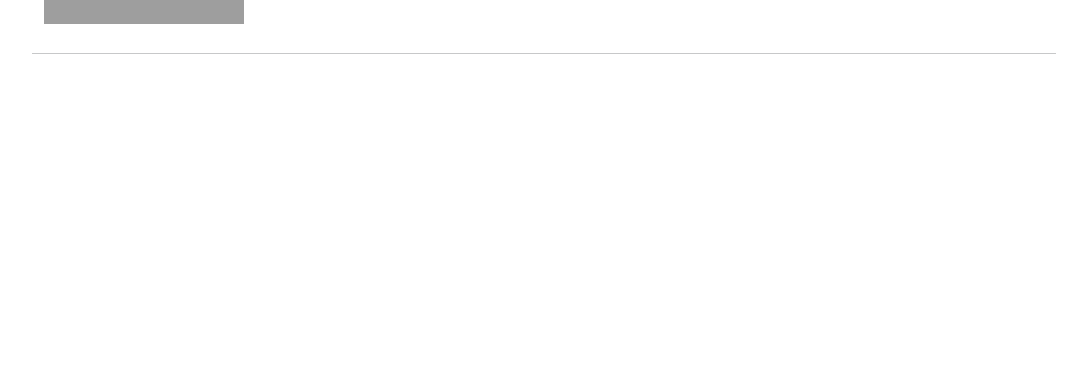
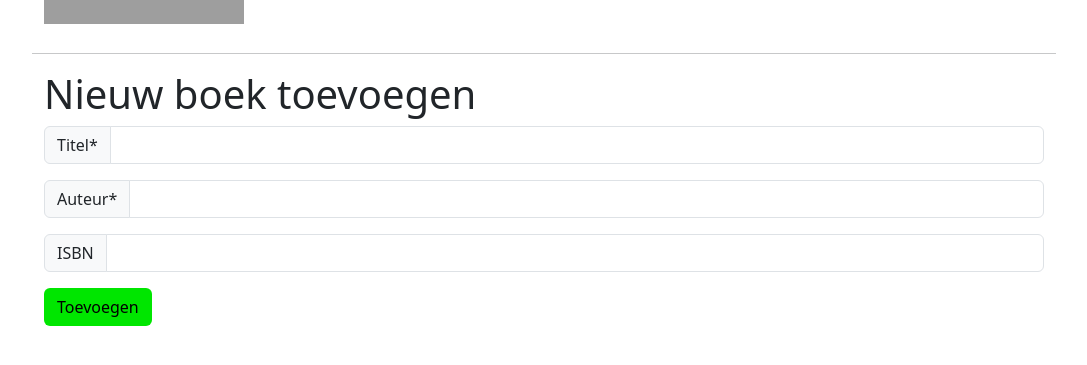
Before and after one commit to cvoogt2000/Frontend-WorkingTalent, an Angular app in the folder frontend/: page /boek-nieuw in a window 1280 px wide. Before the commit this address led to /. Shown: the part 139-504 px from the top of the page, without its empty margins (96-1183 px from the left). Built offline with nearby package versions, Linux system fonts and the light colour scheme; grey boxes are pictures that could not be loaded.

Commit message:
orderoverview working and new page for product added

```diff
--- a/frontend/src/app/app-routing.module.ts
+++ b/frontend/src/app/app-routing.module.ts
@@ -7,6 +7,7 @@
 import { provideClientHydration } from '@angular/platform-browser';
 import { HomepageComponent } from './components/homepage/homepage.component';
 import { OrderOverviewAdminComponent } from './components/order-overview-admin/order-overview-admin.component';
+import { NewProductComponent } from './components/new-product/new-product.component';
 
 const routes: Routes = [
   { path: '', component: HomepageComponent},
@@ -14,7 +15,8 @@
   { path: 'catalogus', component: CatalogComponent},
   { path: 'boek/:id', component: ProductDetailsComponent},
   { path: 'homepage', component: HomepageComponent},
-  { path: 'besteloverzicht', component: OrderOverviewAdminComponent}
+  { path: 'besteloverzicht', component: OrderOverviewAdminComponent},
+  { path: 'boek-nieuw', component: NewProductComponent}
 ];
 
 @NgModule({
--- a/frontend/src/app/app.component.html
+++ b/frontend/src/app/app.component.html
@@ -1,3 +1,2 @@
 <app-header></app-header>
-
 <router-outlet></router-outlet>
--- a/frontend/src/app/app.module.ts
+++ b/frontend/src/app/app.module.ts
@@ -12,6 +12,7 @@
 import { OrderOverviewAdminComponent } from './components/order-overview-admin/order-overview-admin.component';
 import { FormsModule, ReactiveFormsModule } from '@angular/forms';
 import { TokenInterceptor } from '../app/interceptor/TokenInterceptor';
+import { NewProductComponent } from './components/new-product/new-product.component';
 
 @NgModule({
   declarations: [
@@ -21,7 +22,8 @@
     ProductDetailsComponent,
     LoginComponent,
     HomepageComponent,
-    OrderOverviewAdminComponent
+    OrderOverviewAdminComponent,
+    NewProductComponent
   ],
   imports: [
     BrowserModule,
--- a/frontend/src/app/components/catalog/catalog.component.html
+++ b/frontend/src/app/components/catalog/catalog.component.html
@@ -7,6 +7,11 @@
           <div class="search-bar">
             <input class="search-input me-2" type="text" [(ngModel)]="query" (keyup.enter)="onSearch()" style="width: 250px;" placeholder="Zoeken op titel...">
             <button class="btn btn-outline" (click)="onSearch()">Zoek</button>
+          </div>
+          <div class="btn btn-outline">
+            <a routerLink="/boek-nieuw" class="text-decoration-none text-black">
+                Nieuw boek toevoegen
+            </a>
           </div>
         </div>
     </nav>
--- a/frontend/src/app/components/login/login.component.css
+++ b/frontend/src/app/components/login/login.component.css
@@ -10,6 +10,8 @@
 form {
         padding-top: 100px;
         border: 3px solid white;
+        margin-left: auto;
+        margin-right: auto;
     }
 input[type=email], input[type=password] {
         width: 100%;
@@ -23,18 +25,9 @@
         opacity: 0.7;
     }
 
-.container-fluid {
-        padding: 25px;
-        width: 350px;
-        background-color: white;
-        margin-left: auto;
-        margin-right: auto;
-
-    }
-
 .header {
-        width: 300px;
-        height: 120px;
+        width: auto;
+        height: auto;
         margin-left: auto;
         margin-right: auto;
     }
--- /dev/null
+++ b/frontend/src/app/components/new-product/new-product.component.css
@@ -0,0 +1,3 @@
+.btn {
+    background-color: #00e600;
+}
--- /dev/null
+++ b/frontend/src/app/components/new-product/new-product.component.html
@@ -0,0 +1,20 @@
+<div class="container-fluid">
+    <h1>Nieuw boek toevoegen</h1>
+    <form [formGroup]="newBookForm">
+        <div class="input-group mb-3">
+            <span class="input-group-text" id="inputGroup-sizing-default">Titel*</span>
+            <input type="text" class="form-control" aria-label="Sizing example input" aria-describedby="inputGroup-sizing-default" required>
+        </div>
+        <div class="input-group mb-3">
+            <span class="input-group-text" id="inputGroup-sizing-default">Auteur*</span>
+            <input type="text" class="form-control" aria-label="Sizing example input" aria-describedby="inputGroup-sizing-default" required>
+        </div>
+        <div class="input-group mb-3">
+            <span class="input-group-text" id="inputGroup-sizing-default">ISBN</span>
+            <input type="text" class="form-control" aria-label="Sizing example input" aria-describedby="inputGroup-sizing-default" required>
+        </div>
+        <button type="button" class="btn text-black">
+            Toevoegen
+        </button>
+    </form>
+</div>
--- /dev/null
+++ b/frontend/src/app/components/new-product/new-product.component.ts
@@ -0,0 +1,20 @@
+import { Component } from '@angular/core';
+import { FormBuilder, Validators } from '@angular/forms';
+
+@Component({
+  selector: 'app-new-product',
+  templateUrl: './new-product.component.html',
+  styleUrl: './new-product.component.css'
+})
+export class NewProductComponent {
+
+  constructor (
+    private formBuilder: FormBuilder
+  ) {}
+
+  newBookForm = this.formBuilder.group({
+    email: ['', Validators.required],
+    password: ['', Validators.required]
+  });
+
+}
--- a/frontend/src/app/services/order/order.service.ts
+++ b/frontend/src/app/services/order/order.service.ts
@@ -16,7 +16,7 @@
   }
 
   getOrderById(id: number): Observable<any> {
-    return this.http.get(environment.BACKEND_URL + '/reservation/' + id)
+    return this.http.get(environment.BACKEND_URL + '/reservation/user/' + id)
   }
 
 
```
Also changed, not shown: frontend/src/app/app.component.ts (+11 -0 lines), frontend/src/app/components/catalog/catalog.component.css (line endings or trailing spaces), 1 other file (tests, documents, lock files or other folders).
